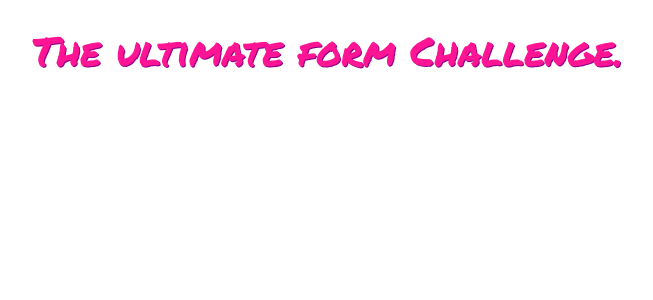
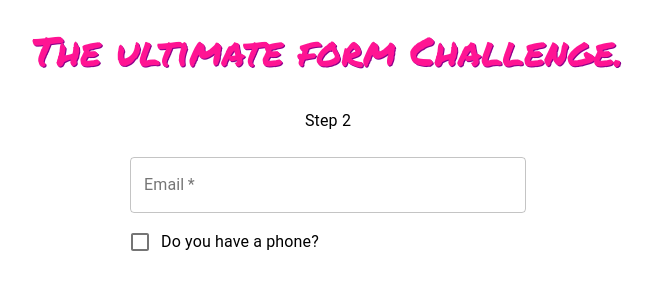
Before and after one commit to young8179/react_hook_form, a React (Create React App) app: page /step2 in a window 1280 px wide. Shown: the top 300 px of the page, without its empty margins (312-965 px from the left). Built offline with nearby package versions, Linux system fonts and the light colour scheme.

Commit message:
working on step2

```diff
--- a/package.json
+++ b/package.json
@@ -4,7 +4,7 @@
   "private": true,
   "dependencies": {
     "@hookform/error-message": "0.0.5",
-    "@hookform/resolvers": "^1.3.5",
+    "@hookform/resolvers": "^1.3.2",
     "@material-ui/core": "^4.11.3",
     "@material-ui/icons": "^4.11.2",
     "@testing-library/jest-dom": "^5.11.4",
@@ -15,8 +15,10 @@
     "react-confetti": "^6.0.1",
     "react-dom": "^17.0.1",
     "react-hook-form": "^6.15.4",
+    "react-hook-form-resolvers": "0.0.1",
     "react-router-dom": "^5.2.0",
     "react-scripts": "4.0.3",
+    "react-yup": "^1.20.0",
     "sweetalert2": "^10.15.5",
     "web-vitals": "^1.0.1",
     "yup": "^0.32.9"
--- a/src/steps/Step1.js
+++ b/src/steps/Step1.js
@@ -12,12 +12,16 @@ import { useData } from '../DataContext'
 export default function Step1() {
     const {setValues, data } = useData()
     const history = useHistory()
-    const {register, handleSubmit, errors } = useForm()
+    const { register, handleSubmit, errors } = useForm({
+        defaultValues: { firstName: data.firstName, lastName: data.lastName },
+        mode: "onBlur",
+
+      });
     console.log(data)
     const onSubmit = (data) => {
         history.push("/step2")
         setValues(data)
-        // console.log(data)
+        console.log(data)
     }
 
     return (
--- a/src/steps/Step2.js
+++ b/src/steps/Step2.js
@@ -1,9 +1,57 @@
-import React from 'react'
+import React from 'react';
+import { Checkbox, FormControlLabel, Typography } from '@material-ui/core';
+import { useForm } from 'react-hook-form';
+import { useHistory } from 'react-router-dom';
+import Form from '../components/Form';
+import { Input } from '../components/Input';
+import MainContainer from '../components/MainContainer';
+import { useData } from '../DataContext';
+import * as yup from "yup";
+import { yupResolver } from "@hookform/resolvers/yup";
+// import { yupResolver } from 'react-hook-form-resolvers';
 
+const schema = yup.object().shape({
+    email: yup
+        .string()
+        .email("Email should have correct format")
+        .required("Email is a required field")
+})
 export default function Step2() {
+    const {data, setValues} = useData()
+    const history = useHistory()
+    const { register, handleSubmit, error, watch } = useForm({
+        defaultValues:{
+            email: data.email,
+            hasPhone: data.phoneNumber
+        },
+        mode: "onBlur",
+        resolver: yupResolver(schema),
+    })
+
+    const hasPhone = watch("hasPhone");
+
+    //!const onSubmit----
     return (
-        <div>
+        <MainContainer>
+            <Typography>Step 2</Typography>
+            <Form>
+                <Input ref={register} type="email" label="Email" name="email" required/>
 
-        </div>
+                <FormControlLabel control={<Checkbox
+                   defaultValue={data.hasPhone}
+                   defaultChecked={data.hasPhone}
+                   color="primary"
+                   inputRef={register}
+                   name="hasPhone"
+                />}
+                label="Do you have a phone?"/>
+
+                {hasPhone && <Input ref={register}
+                    id="phoneNumber"
+                    type="tel"
+                    label="Phone Number"
+                    name="phoneNumber" />}
+            </Form>
+        </MainContainer>
     )
 }
```
Also changed, not shown: 1 other file (tests, documents, lock files or other folders).
